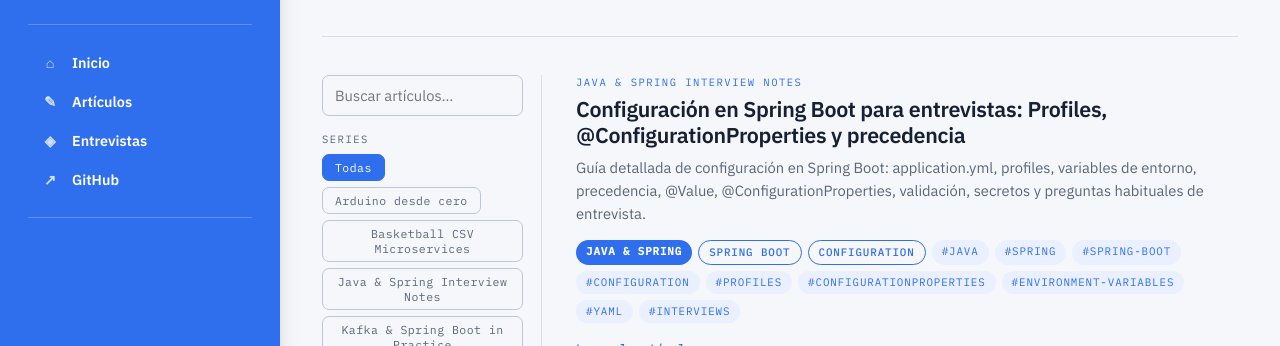
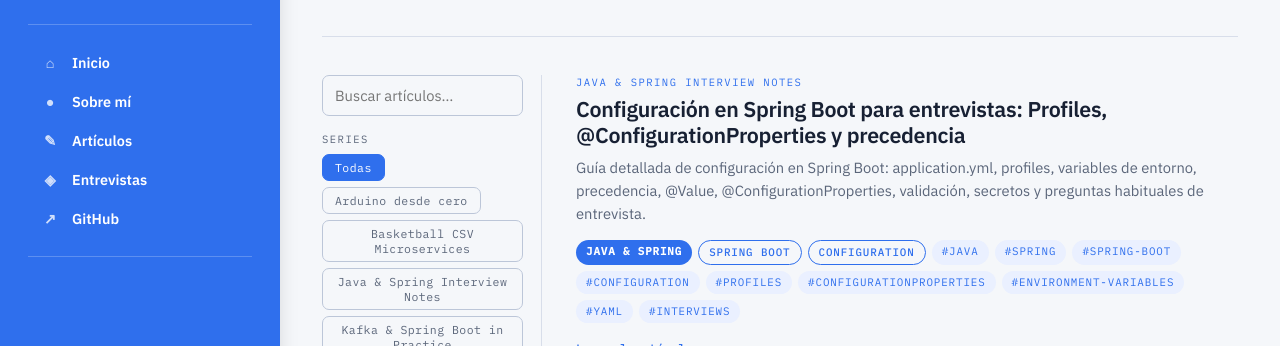
Before and after one commit to juanfranciscofernandezherreros/juanfranciscofernandezherreros.github.io, a Jekyll site: the page built from index.html, in a window 1280 px wide. Shown: the part 346-692 px from the top of the page. Built offline with Jekyll 4.4.1, drawn with Linux system fonts in a browser that asks for light colours.

Commit message:
Add Sobre mí to blog navigation
Expose the existing About section from the sidebar navigation in Spanish and English.

```diff
--- a/_layouts/default.html
+++ b/_layouts/default.html
@@ -68,6 +68,7 @@
       <p class="sidebar-bio">{% if page.lang == 'en' %}Java, Spring Boot, Kafka and distributed systems. Notes, tutorials and real-world engineering.{% else %}Java, Spring Boot, Kafka y sistemas distribuidos. Apuntes, tutoriales y experiencias reales de ingeniería.{% endif %}</p>
       <nav class="sidebar-nav" aria-label="{% if page.lang == 'en' %}Main navigation{% else %}Navegación principal{% endif %}">
         <a href="{{ '/' | relative_url }}"><span aria-hidden="true">⌂</span>{% if page.lang == 'en' %}Home{% else %}Inicio{% endif %}</a>
+        <a href="{{ '/#about' | relative_url }}"><span aria-hidden="true">●</span>{% if page.lang == 'en' %}About me{% else %}Sobre mí{% endif %}</a>
         <a href="{{ '/#articles' | relative_url }}"><span aria-hidden="true">✎</span>{% if page.lang == 'en' %}Articles{% else %}Artículos{% endif %}</a>
         <a href="{% if page.lang == 'en' %}{{ '/interviews/' | relative_url }}{% else %}{{ '/entrevistas/' | relative_url }}{% endif %}"><span aria-hidden="true">◈</span>{% if page.lang == 'en' %}Interviews{% else %}Entrevistas{% endif %}</a>
         <a href="https://github.com/juanfranciscofernandezherreros" rel="me"><span aria-hidden="true">↗</span>GitHub</a>
```
